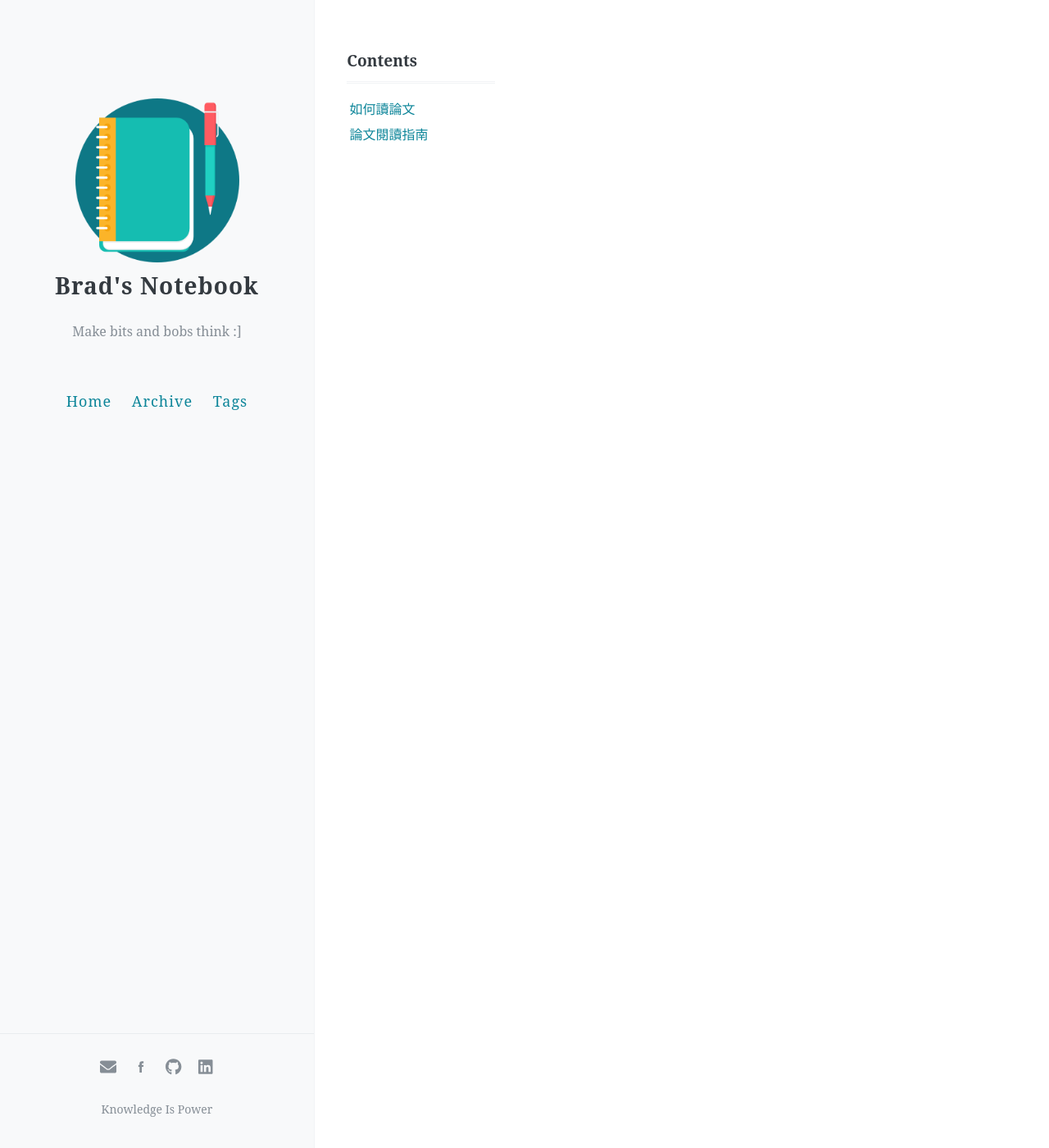
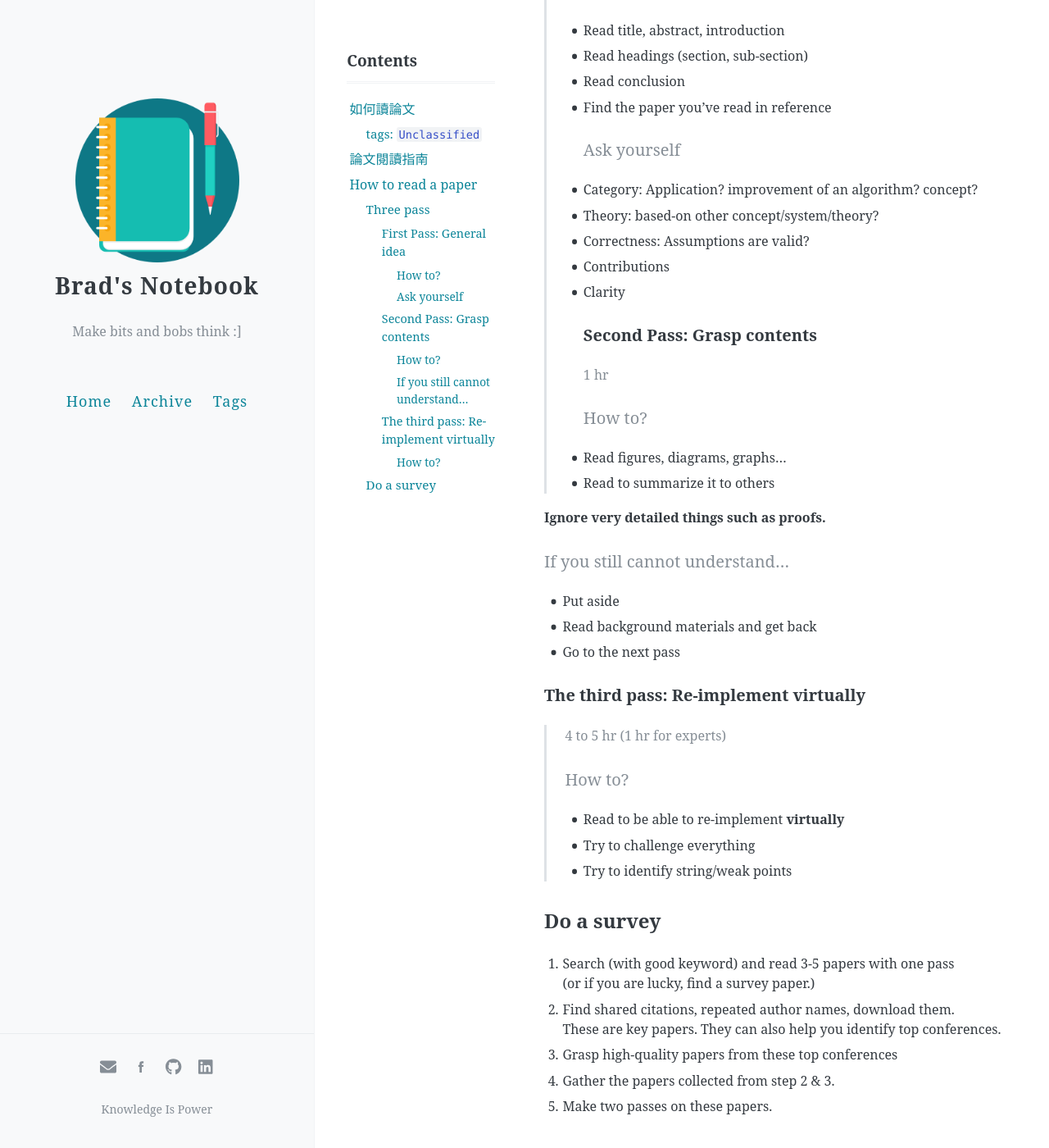
Before and after one commit to BradXiao/BradXiao.github.io, a Jekyll site: the page built from _posts/2020-09-11-readPapers.md, in a window 1280 px wide and 1400 px high, scrolled down 1274 px. Shown: the whole window at 82% size. Built offline with Jekyll 4.4.1, drawn with Linux system fonts in a browser that asks for light colours; comment, search, counter and statistics services are not loaded; some of the changed text lies outside the part shown.

Commit message:
add how to read a paper

```diff
--- a/_posts/2020-09-11-readPapers.md
+++ b/_posts/2020-09-11-readPapers.md
@@ -8,7 +8,7 @@ comments: true
 toc: true
 pinned: false
 ---
-
+###### tags: `Unclassified`
 研究即是收集並分析訊息(資料)的系統化過程，旨在提升人們對所關注現象的理解水平。
 八大特色：起源自某個問題、需要明確的目標陳述、遵循特定的過程規劃、通常將主要問題拆分為更可控的子問題、
 由具體的研究問題或假設所指導、接受特定的關鍵假設、需要蒐集並解讀資料，嘗試借此解決先前所提出的問題、
@@ -35,3 +35,47 @@ pinned: false
         * 忌從頭到尾精讀
     * 比記
         * 一句話總結每段文字
+
+# How to read a paper
+## Three pass
+### First Pass: General idea
+> 10 min
+#### How to?
+* Read title, abstract, introduction
+* Read headings (section, sub-section)
+* Read conclusion
+* Find the paper you've read in reference
+#### Ask yourself
+* Category: Application? improvement of an algorithm? concept?
+* Theory: based-on other concept/system/theory?
+* Correctness: Assumptions are valid?
+* Contributions
+* Clarity
+### Second Pass: Grasp contents
+> 1 hr
+#### How to?
+* Read figures, diagrams, graphs...
+* Read to summarize it to others
+
+**Ignore very detailed things such as proofs.**
+
+#### If you still cannot understand...
+* Put aside
+* Read background materials and get back
+* Go to the next pass
+
+### The third pass: Re-implement virtually
+> 4 to 5 hr (1 hr for experts)
+#### How to?
+* Read to be able to re-implement **virtually**
+* Try to challenge everything
+* Try to identify string/weak points
+
+## Do a survey
+1. Search (with good keyword) and read 3-5 papers with one pass
+(or if you are lucky, find a survey paper.)
+2. Find shared citations, repeated author names, download them.
+These are key papers. They can also help you identify top conferences.
+3. Grasp high-quality papers from these top conferences
+4. Gather the papers collected from step 2 & 3.
+5. Make two passes on these papers.
```
